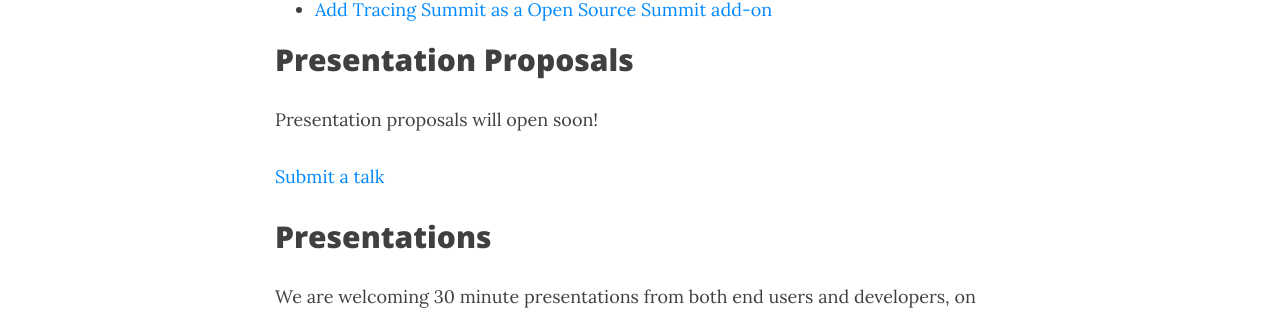
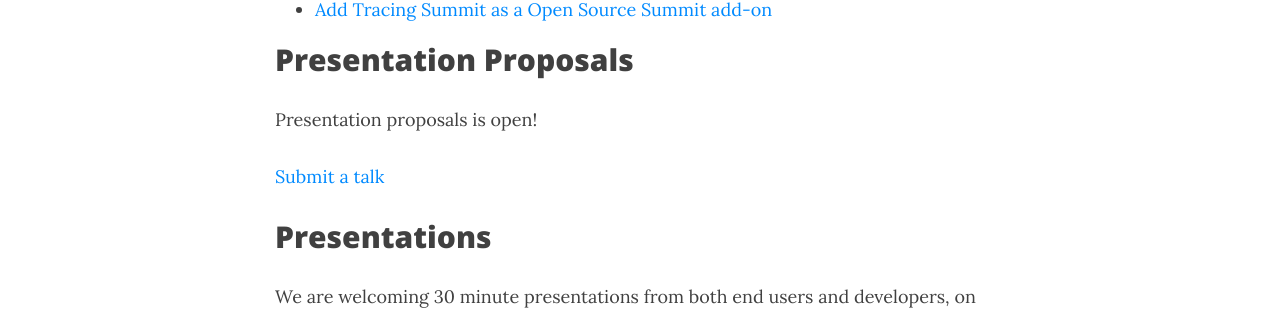
Before and after one commit to tracingsummit/tracingsummit.github.io, a Jekyll site: the page built from index.md, in a window 1280 px wide and 900 px high, scrolled down 1001 px. Shown: the part 152-462 px from the top of the window. Built offline with Jekyll 4.4.1, drawn with Linux system fonts in a browser that asks for light colours; nearby versions of some CDN libraries.

Commit message:
index: CFP is open!
Signed-off-by: Olivier Dion <odion@efficios.com>

```diff
--- a/index.md
+++ b/index.md
@@ -39,7 +39,7 @@ You can either register on our stand-alone platform or as an add-on to the Open
 
 ## Presentation Proposals
 
-Presentation proposals will open soon!
+Presentation proposals is open!
 
 [Submit a talk](https://cfp.tracingsummit.org/ts2023/cfp)
 
```
